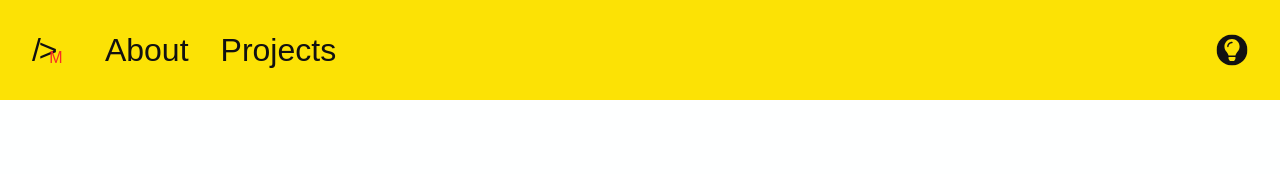
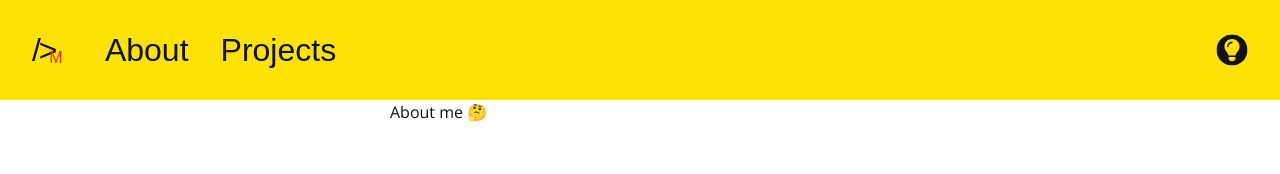
Before and after one commit to DMills94/portfolio-ts, a React (Create React App) app: page /about in a window 1280 px wide. Shown: the top 174 px of the page. Built offline with nearby package versions, Linux system fonts and the light colour scheme; a web font is replaced by a local one.

Commit message:
Add basic layout components

```diff
--- /dev/null
+++ b/src/components/Layout/Layouts.styled.ts
@@ -0,0 +1,10 @@
+import styled from "styled-components";
+
+export const HeaderPaddingWrapper = styled.section`
+  padding-top: 100px;
+`;
+
+export const PageWidthWrapper = styled.div`
+  max-width: 500px;
+  margin: 0 auto;
+`;
--- /dev/null
+++ b/src/components/Layout/Layouts.tsx
@@ -0,0 +1,14 @@
+import { JsxEmit } from "typescript";
+import * as S from "./Layouts.styled";
+
+interface IChildrenProp {
+  children: JSX.Element
+}
+
+export const HeaderPaddingLayout = ({ children }: IChildrenProp): JSX.Element => {
+  return <S.HeaderPaddingWrapper>{children}</S.HeaderPaddingWrapper>
+};
+
+export const PageWidthLayout = ({ children }: IChildrenProp): JSX.Element => {
+  return <S.PageWidthWrapper>{children}</S.PageWidthWrapper>
+}
--- a/src/pages/About/About.tsx
+++ b/src/pages/About/About.tsx
@@ -1,5 +1,13 @@
+import { HeaderPaddingLayout, PageWidthLayout } from "components/Layout/Layouts";
+
 const About = (): JSX.Element => {
-  return <p>About me 🤔</p>;
+  return (
+    <HeaderPaddingLayout>
+      <PageWidthLayout>
+        <p>About me 🤔</p>
+      </PageWidthLayout>
+    </HeaderPaddingLayout>
+  );
 };
 
 export default About;
```
